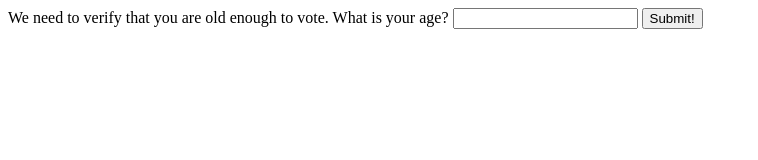
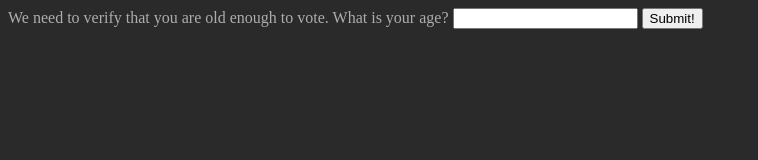
Before and after one commit to brandonfullstack/voting-info, a plain HTML site: page index.html in a window 1280 px wide. Shown: the whole page, without its empty margins (0-758 px from the left). Drawn offline with Linux system fonts and the light colour scheme.

Commit message:
Add background and text styles

```diff
--- a/css/styles.css
+++ b/css/styles.css
@@ -1,3 +1,8 @@
 .hidden {
   display: none;
 }
+
+body {
+  background-color: #2a2a2a;
+  color: rgb(173, 173, 173);
+}
```
